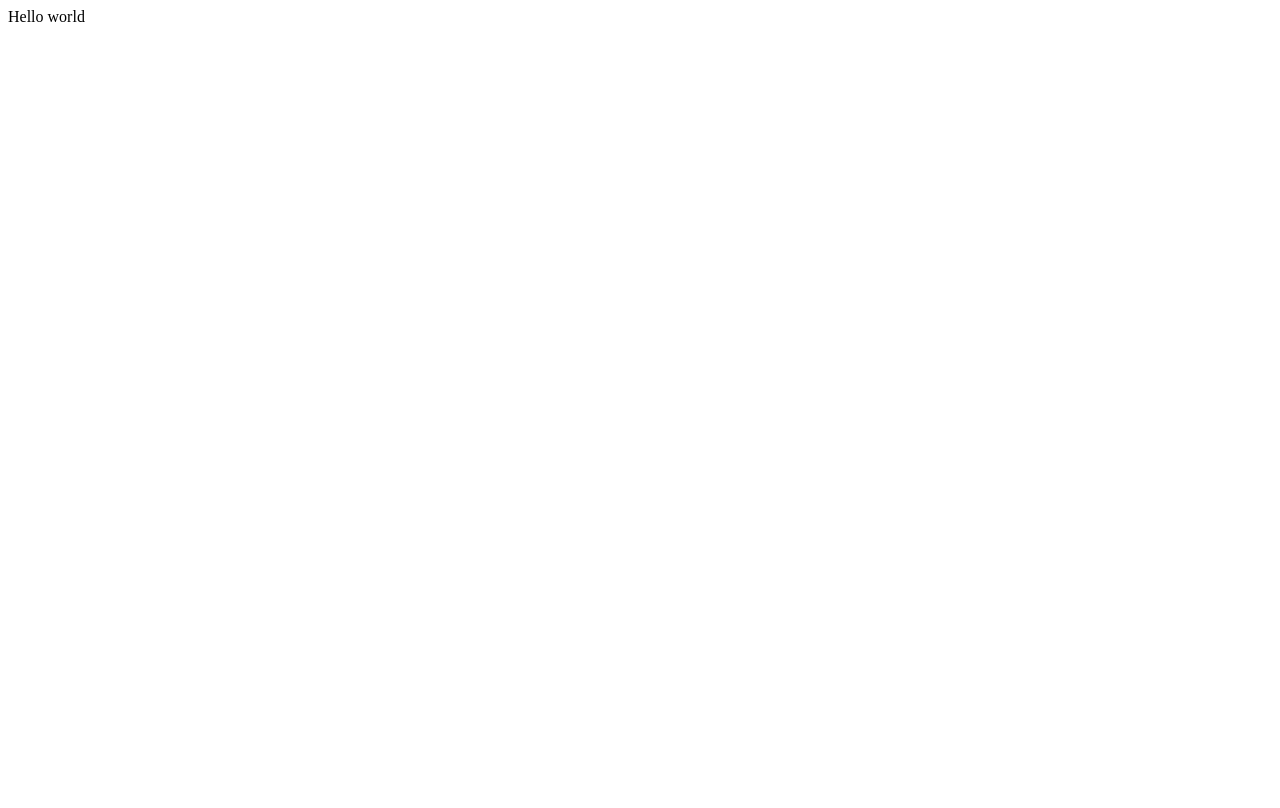
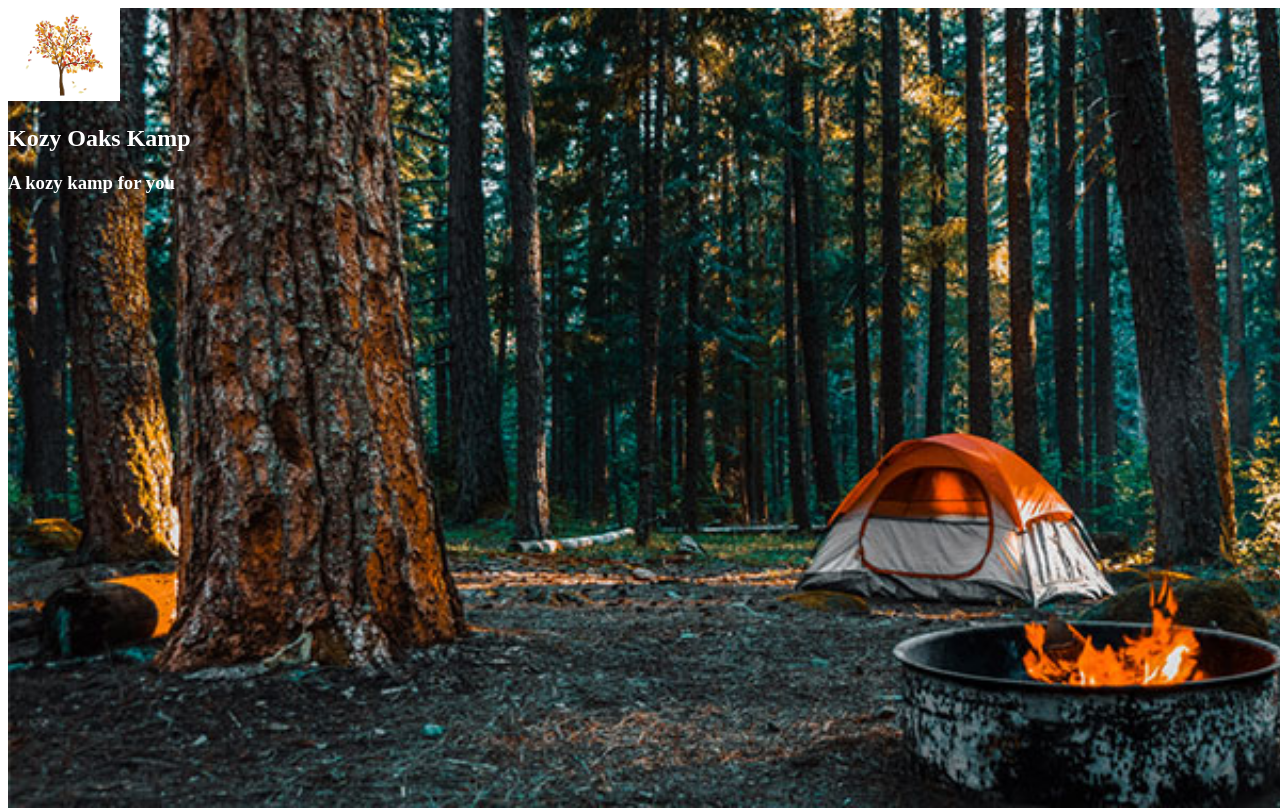
Before and after one commit to NameHere22/KozyOaksKamp-, a plain HTML site: page index.html in a window 1280 px wide. Drawn offline with Linux system fonts and the light colour scheme.

Commit message:
Front page upgrades

```diff
--- a/index.html
+++ b/index.html
@@ -9,7 +9,14 @@
 </head>
 
 <body>
-  Hello world
+
+  <section class="top">
+    <img id="firstPhoto"src="./Assets/FirstBack.jpeg" alt="">
+    <img id="logo" src="./Assets/Logo.png" alt="logo">
+    <h2 id="title">Kozy Oaks Kamp</h2>
+    <h3 id="slogan">A kozy kamp for you</h3>
+  </section>
+
   <script src="script.js"></script>
   <script src="https://replit.com/public/js/replit-badge.js" theme="blue" defer></script>
 </body>
--- a/style.css
+++ b/style.css
@@ -2,3 +2,23 @@ html, body {
   height: 100%;
   width: 100%;
 }
+#firstPhoto{
+  width: 100%;
+  height: 100vh;
+  z-index: -1;
+  position: absolute;
+}
+#logo{
+  position: relative;
+  background-color: white;
+  max-width: 7rem;
+  height: auto;
+}
+#title{
+  color: white;
+  position: relative;
+}
+#slogan{
+  color: white;
+  position: relative;
+}
```
Also changed, not shown: Assets/FirstBack.jpeg (added), Assets/Logo.png (added).
